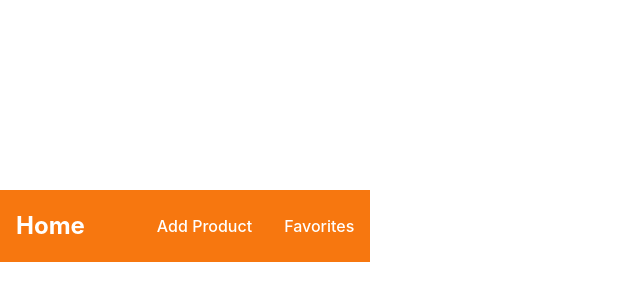
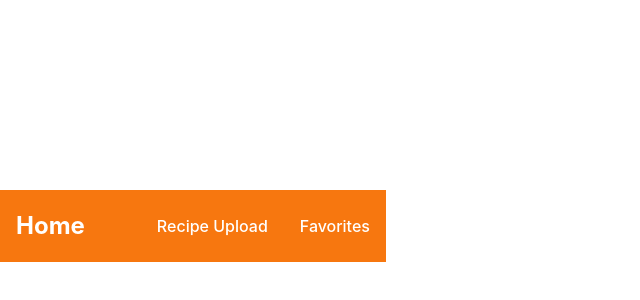
Before and after one commit to Parnian-Zrb/FinalProjectFE, a React (Vite) app: page / in a window 1280 px wide. Shown: the part 174-474 px from the top of the page, without its empty margins (0-640 px from the left). Built offline with nearby package versions, Linux system fonts and the light colour scheme.

Commit message:
navbar name correction

```diff
--- a/src/components/navbar.tsx
+++ b/src/components/navbar.tsx
@@ -16,7 +16,7 @@ const Navbar = () => {
       </div>
       <ul className={menuOpen ? "open" : ""}>
         <li>
-          <Link to="/AddProduct">Add Product</Link>
+          <Link to="/recipeUpload">Recipe Upload</Link>
         </li>
 
         <li>
```
